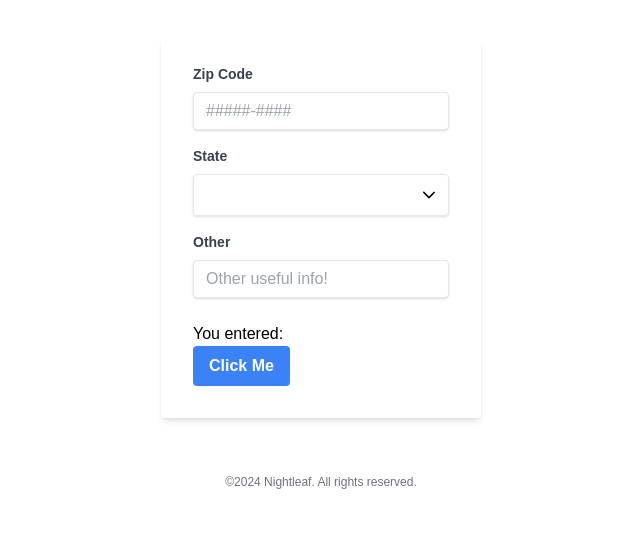
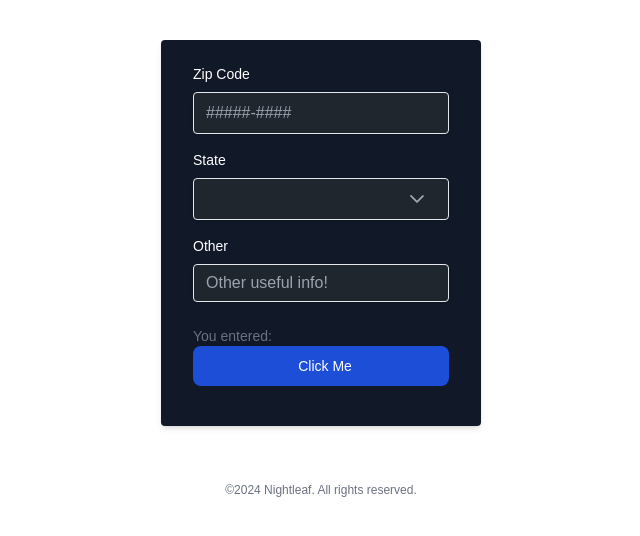
Before and after one commit to ColtonThompson/FoliumFE, a Next.js app: page /dashboard in a window 1280 px wide. Shown: the top 536 px of the page, without its empty margins (319-959 px from the left). Built offline with nearby package versions, Linux system fonts and the light colour scheme.

Commit message:
Updated InputFormTab.tsx Updated InputFormTab.test.tsx
Improved styling for the InputFormTab
Reworking unit tests for InputFormTab WIP

```diff
--- a/src/app/components/InputFormTab.tsx
+++ b/src/app/components/InputFormTab.tsx
@@ -88,13 +88,15 @@ export default function MyInputFormTab() {
                 <div
                     className="rounded-t-lg overflow-hidden px-3 py-10 flex justify-center">
                     <div className="w-full max-w-xs md:mt-0">
-                        <form className="bg-white shadow-md rounded px-8 pt-6 pb-8 mb-4">
+                        <form className="bg-gray-900 shadow-md rounded px-8 pt-6 pb-8 mb-4">
+
                             <div className="mb-4">
-                                <label htmlFor="zip" className="block text-gray-700 text-sm font-bold mb-2">
+                                <label htmlFor="zip"
+                                       className="block mb-2 text-sm font-medium text-white">
                                     Zip Code
                                 </label>
                                 <InputText
-                                    className="shadow appearance-none border rounded w-full py-2 px-3 text-gray-700 leading-tight focus:outline-none focus:shadow-outline"
+                                    className="shadow border rounded w-full md:w-14rem py-2 px-3 text-white focus:shadow-outline"
                                     id="zip" value={zipCode} placeholder="#####-####"
                                     onChange={(e) => {
                                         setZipCode(e.target.value);
@@ -103,30 +105,30 @@ export default function MyInputFormTab() {
                             </div>
 
                             <div className="mb-4">
-
                                 <label htmlFor="stateDropDown"
-                                       className="block text-gray-700 text-sm font-bold mb-2">
+                                       className="block mb-2 text-sm font-medium text-white">
                                     State
                                 </label>
-                                <Dropdown id="stateDropDown" value={state} onChange={(e) => setState(e.value)}
+                                <Dropdown id="stateDropDown" data-testid="droptest" value={state}
+                                          onChange={(e) => setState(e.value)}
                                           options={states} optionLabel="name"
                                           editable
-                                          className="shadow border rounded w-full md:w-14rem py-2 px-3 text-black focus:shadow-outline"/>
-
+                                          className="shadow border rounded w-full md:w-14rem py-2 px-3 text-white focus:shadow-outline"/>
                             </div>
 
                             <div className="mb-6">
-                                <label htmlFor="other" className="block text-gray-700 text-sm font-bold mb-2">
+                                <label htmlFor="other" className="block mb-2 text-sm font-medium text-white">
                                     Other
                                 </label>
                                 <InputText
-                                    className="shadow appearance-none border rounded w-full py-2 px-3 text-gray-700 leading-tight focus:outline-none focus:shadow-outline"
+                                    className="shadow appearance-none border rounded w-full py-2 px-3 text-white leading-tight focus:outline-none focus:shadow-outline"
                                     id="other" value="" placeholder="Other useful info!">Other</InputText>
                             </div>
 
-                            <p className="text-black">You entered: {zipCode}</p>
+                            <p className="text-sm font-light text-gray-500 dark:text-gray-400">You
+                                entered: {zipCode}</p>
                             <Button
-                                className="bg-blue-500 hover:bg-blue-700 text-white font-bold py-2 px-4 rounded focus:outline-none focus:shadow-outline"
+                                className="w-full text-white bg-blue-700 hover:bg-blue-800 focus:ring-4 focus:ring-blue-300 font-medium rounded-lg text-sm px-5 py-2.5 me-2 mb-2 dark:bg-blue-600 dark:hover:bg-blue-700 focus:outline-none dark:focus:ring-blue-800"
                                 icon="pi pi-check" id="submitButton" label="Click Me"
                                 onClick={handleButtonClick}></Button>
 
--- a/src/app/dashboard/page.tsx
+++ b/src/app/dashboard/page.tsx
@@ -5,10 +5,7 @@ export default function Dashboard() {
 
     return (
         <React.Fragment>
-            <div>
-                <MyInputFormTab/>
-            </div>
-
+            <MyInputFormTab/>
             <footer>
                 <p className="text-center text-gray-500 text-xs">
                     &copy;2024 Nightleaf. All rights reserved.
--- a/src/app/layout.tsx
+++ b/src/app/layout.tsx
@@ -2,6 +2,7 @@ import type {Metadata} from "next";
 import {PrimeReactProvider} from 'primereact/api';
 import localFont from "next/font/local";
 import "@/app/style/globals.css";
+import "primereact/resources/themes/bootstrap4-dark-blue/theme.css"
 
 const geistSans = localFont({
     src: "./style/fonts/GeistVF.woff",
```
Also changed, not shown: 1 other file (tests, documents, lock files or other folders).
